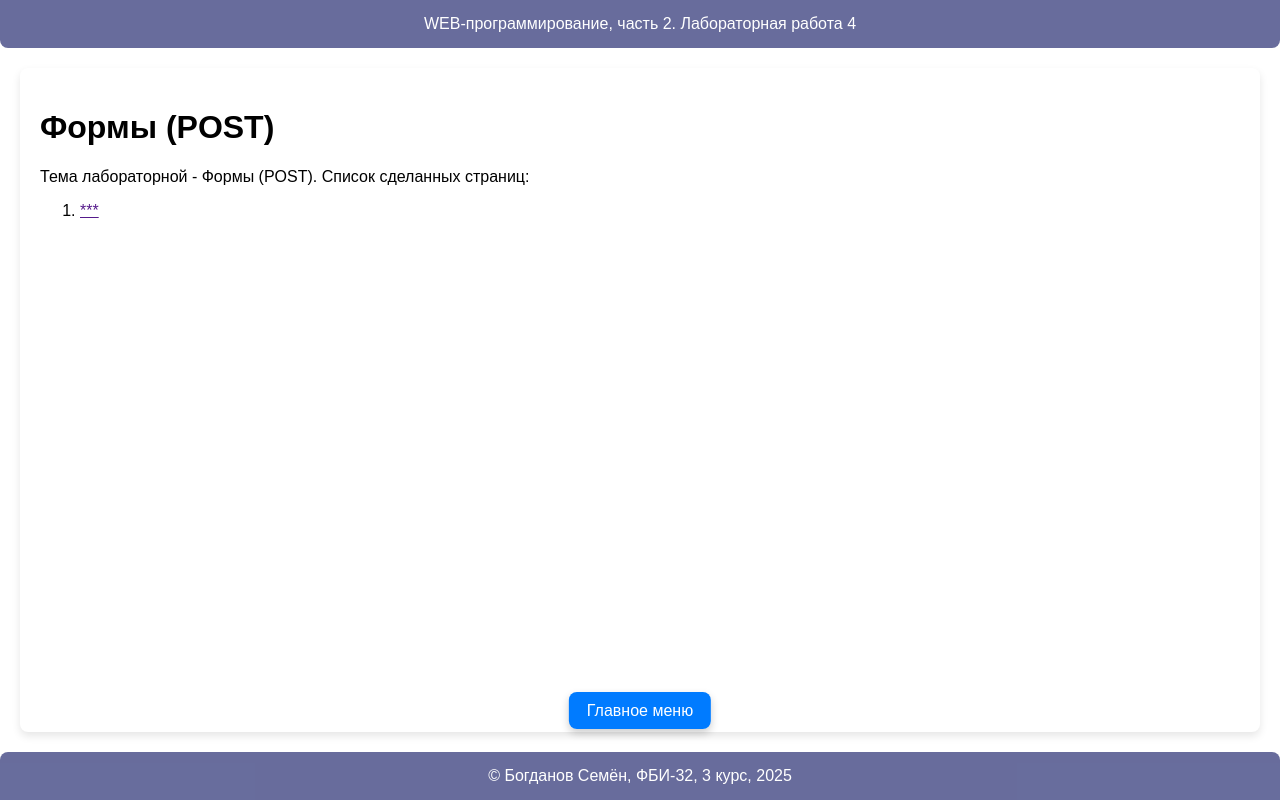
After one commit to Semerka54/SUETA, a Flask app: page /lab4/ in a window 1280 px wide. The commit adds this page. Run offline with Flask 3, Linux system fonts and the light colour scheme.

Commit message:
Заготовка к 4-ой лабораторной

```diff
--- a/app.py
+++ b/app.py
@@ -3,6 +3,7 @@ import datetime
 from lab1 import lab1
 from lab2 import lab2
 from lab3 import lab3
+from lab4 import lab4
 
 app = Flask(__name__)
 
@@ -11,6 +12,7 @@ app.config['SECRET_KEY'] = '777'
 app.register_blueprint(lab1)
 app.register_blueprint(lab2)
 app.register_blueprint(lab3)
+app.register_blueprint(lab4)
 
 
 @app.route('/')
--- /dev/null
+++ b/lab4.py
@@ -0,0 +1,7 @@
+from flask import Blueprint, url_for, request, redirect, Response, render_template, abort, make_response, session
+import datetime
+lab4 = Blueprint('lab4', __name__)
+
+@lab4.route('/lab4/')
+def lab():
+    return render_template('lab4/lab4.html')
--- a/templates/index.html
+++ b/templates/index.html
@@ -11,6 +11,7 @@
         <li><a href="{{ url_for('lab1.lab') }}">Первая лабораторная</a></li>
         <li><a href="{{ url_for('lab2.lab') }}">Вторая лабораторная</a></li>
         <li><a href="{{ url_for('lab3.lab') }}">Третья лабораторная</a></li>
+        <li><a href="{{ url_for('lab4.lab') }}">Четвёртая лабораторная</a></li>
     </ul>
 </nav>
 {% endblock %}
--- /dev/null
+++ b/templates/lab4/lab4.html
@@ -0,0 +1,11 @@
+{% extends "base.html" %}
+
+{% block lab %}Лабораторная работа 4{% endblock %}
+
+{% block main %}
+    <h1>Формы (POST)</h1>
+    <div>Тема лабораторной - Формы (POST). Список сделанных страниц:</div>
+    <ol>
+        <li><a href="">***</a></li>
+    </ol>
+{% endblock %}
```
